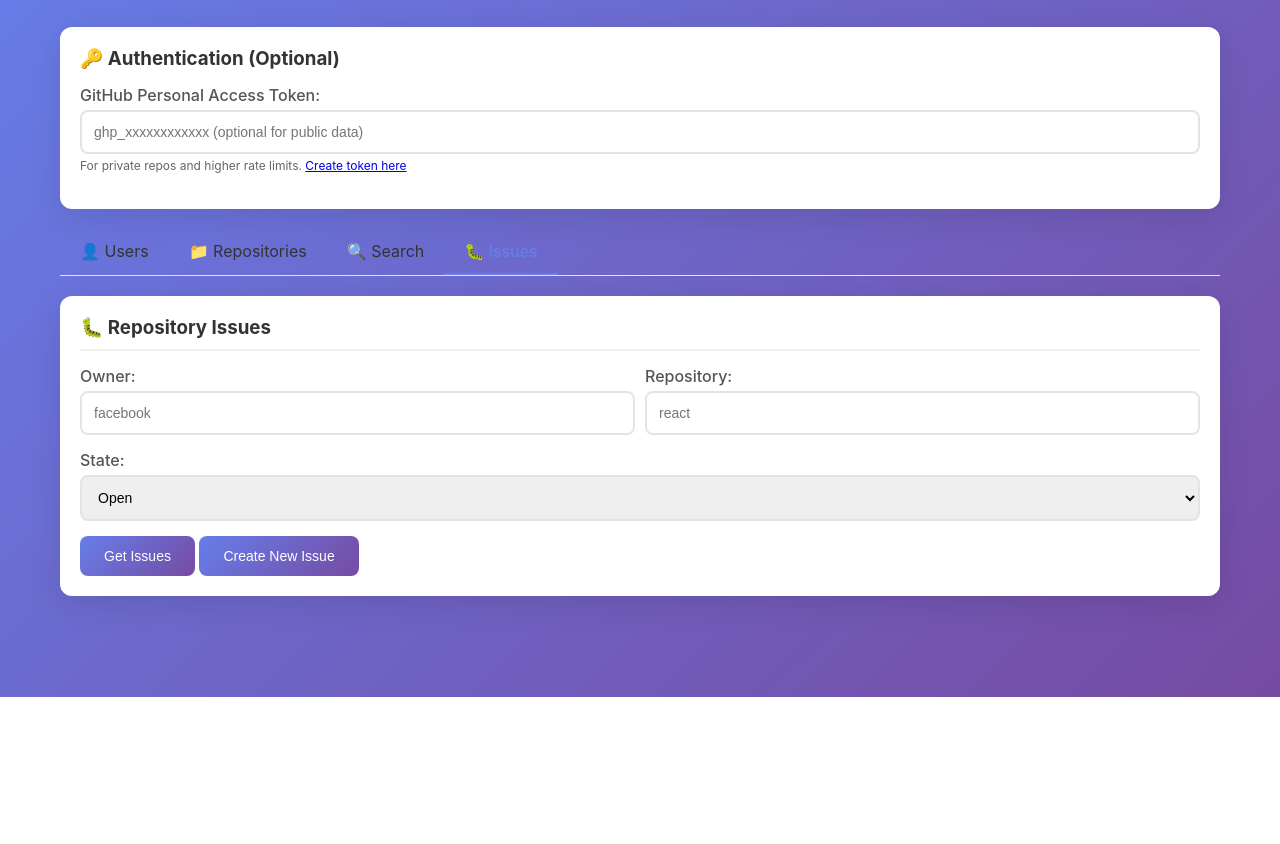
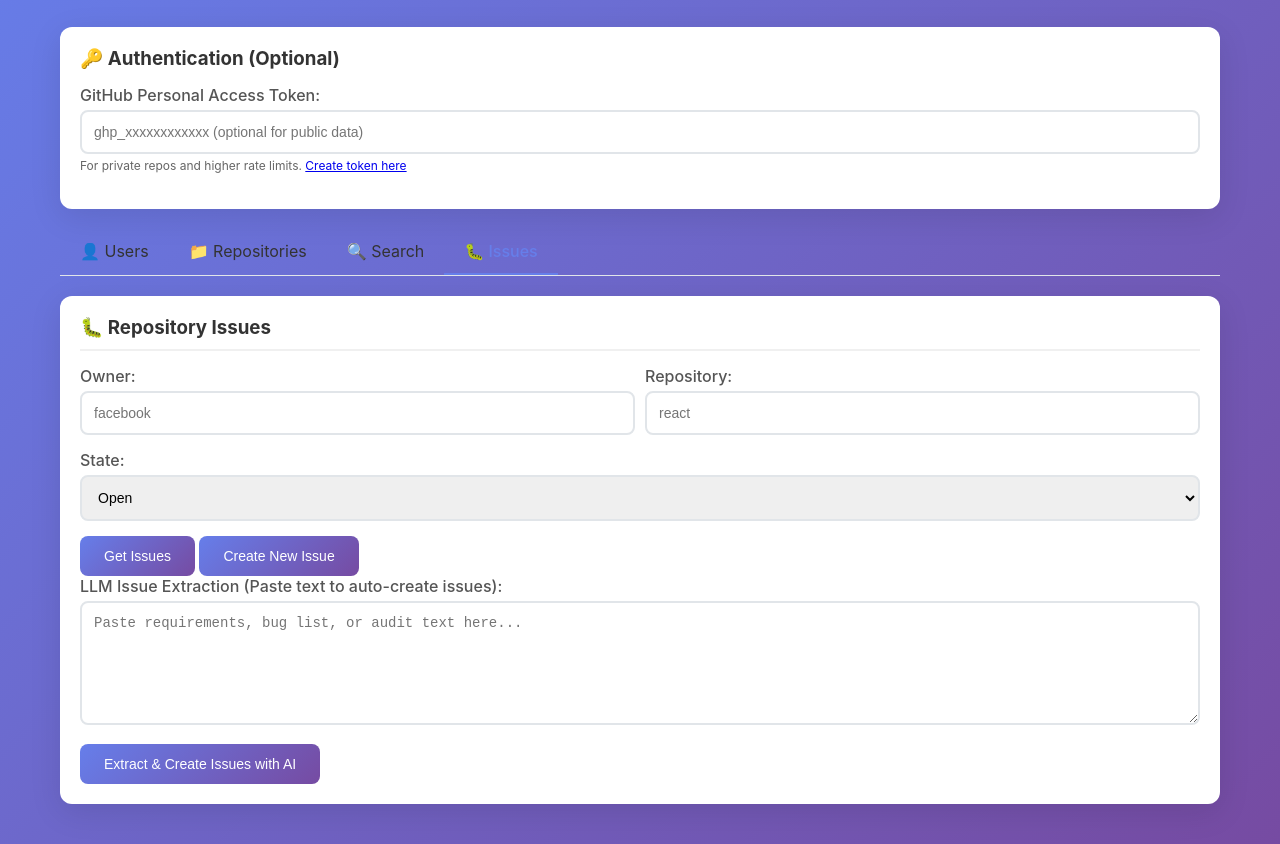
Before and after one commit to pedroanisio/git-api, a website: page public/index.html in a window 1280 px wide. Both pictures are taken after a click on the element "🐛 Issues". Shown: the part 103-947 px from the top of the page. Before the commit the page ends 800 px from the top, so only its background shows below. Drawn offline with Linux system fonts and the light colour scheme.

Commit message:
feat: integrate dotenv for environment variable management and add LLM issue extraction feature in the UI

```diff
--- a/package.json
+++ b/package.json
@@ -5,13 +5,15 @@
   "main": "server.js",
   "scripts": {
     "test": "echo \"Error: no test specified\" && exit 1",
-    "start": "node server.js"
+    "start": "ts-node server.ts"
   },
   "keywords": [],
   "author": "",
   "license": "ISC",
   "dependencies": {
+    "@types/express": "^5.0.2",
     "cors": "^2.8.5",
+    "dotenv": "^16.5.0",
     "express": "^5.1.0",
     "node-fetch": "^2.7.0",
     "openai": "^4.103.0"
--- a/public/index.html
+++ b/public/index.html
@@ -373,7 +373,13 @@
                     </div>
                     <button onclick="getIssues()">Get Issues</button>
                     <button onclick="createIssue()">Create New Issue</button>
+                    <div class="form-group">
+                        <label for="llm-issues-text">LLM Issue Extraction (Paste text to auto-create issues):</label>
+                        <textarea id="llm-issues-text" rows="6" placeholder="Paste requirements, bug list, or audit text here..."></textarea>
+                    </div>
+                    <button onclick="createIssuesFromText()">Extract & Create Issues with AI</button>
                     <div id="issues-result" class="result-container" style="display: none;"></div>
+                    <div id="llm-issues-result" class="result-container" style="display: none;"></div>
                 </div>
             </div>
         </div>
@@ -585,6 +591,31 @@
             });
             showResult('issues-result', result, !result.success);
         }
+
+        async function createIssuesFromText() {
+            const token = document.getElementById('token').value;
+            if (!token) {
+                showResult('llm-issues-result', 'Authentication token required to create issues', true);
+                return;
+            }
+            const owner = document.getElementById('issues-owner').value;
+            const repo = document.getElementById('issues-repo').value;
+            const text = document.getElementById('llm-issues-text').value;
+            if (!owner || !repo) {
+                showResult('llm-issues-result', 'Please enter both owner and repository name', true);
+                return;
+            }
+            if (!text) {
+                showResult('llm-issues-result', 'Please paste some text to extract issues from', true);
+                return;
+            }
+            showLoading('llm-issues-result');
+            const result = await apiRequest(`/repos/${owner}/${repo}/llm-issues`, {
+                method: 'POST',
+                body: JSON.stringify({ text })
+            });
+            showResult('llm-issues-result', result, !result.success);
+        }
     </script>
 </body>
 </html>
--- a/server.ts
+++ b/server.ts
@@ -1,3 +1,4 @@
+import 'dotenv/config';
 import express from 'express';
 import cors from 'cors';
 import path from 'path';
```
Also changed, not shown: 2 other files.
